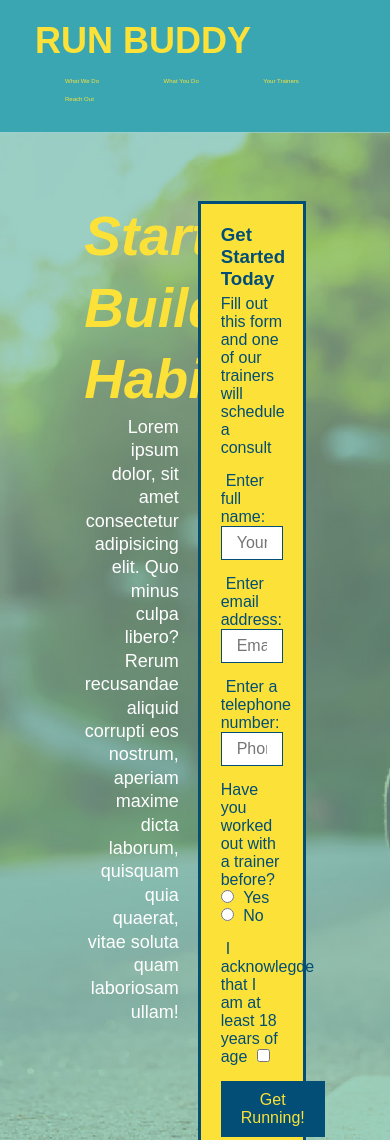
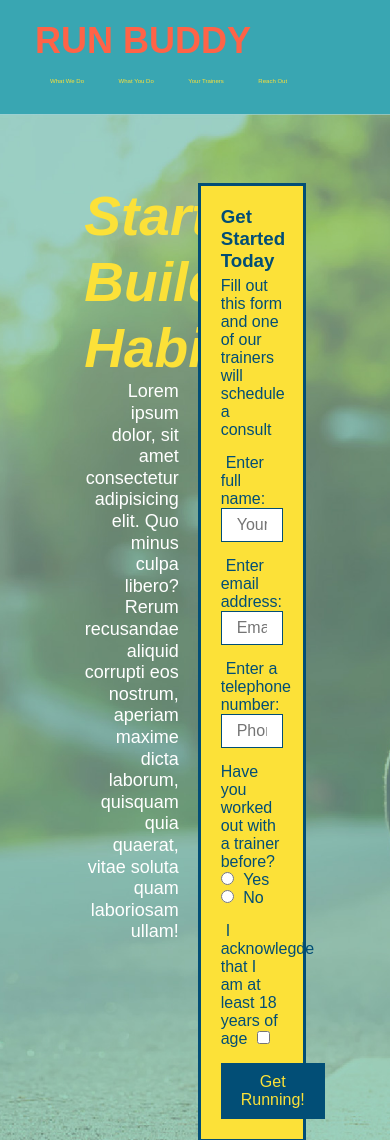
Before and after one commit to B-andrews90/run-buddy, a plain HTML site: page index.html in a window 390 px wide. Shown: the top 1140 px of the page. Drawn offline with Linux system fonts and the light colour scheme.

Commit message:
added media queries

```diff
--- a/assets/css/style.css
+++ b/assets/css/style.css
@@ -40,7 +40,7 @@ header nav ul li {
 }
 
 header nav ul li a {
-    margin: 0 30px;
+    padding: 10px 15px;
     font-weight: lighter;
     font-size: 1.55vw;
 }
@@ -82,7 +82,7 @@ section {
     flex-wrap: wrap;
     background-size: cover;
     background-position: center;
-
+    align-items: flex-start;
 }
 
 .hero-form {
@@ -101,7 +101,7 @@ section {
     margin: 3.5%;
     color: #fff;
     font-size: 18px;
-    line-height: 1.3;
+    line-height: 1.2;
 }
 
 .hero-cta h2 {
@@ -151,7 +151,7 @@ section {
 }
 
 .section-title {
-    font-size: 55px;
+    font-size: 48px;
     color: #024e76;
     padding-bottom: 20px;
     text-align: center;
@@ -347,3 +347,9 @@ section {
 .flex-row {
     display: flex;
 }
+
+@media screen and (max-width: 980px) {
+    header h1 a {
+        color: tomato;
+    }
+}
--- a/index.html
+++ b/index.html
@@ -2,6 +2,7 @@
 <html lang="en">
 <head>
     <meta charset="utf-8"/>
+    <meta name="viewport" content="width=device-width, initial-scale=1.0" />
     <title>Run Buddy</title>
     <link rel="stylesheet" href="./assets/css/style.css"/>
 </head>
```
Also changed, not shown: privacy-policy.html (+1 -0 lines).
